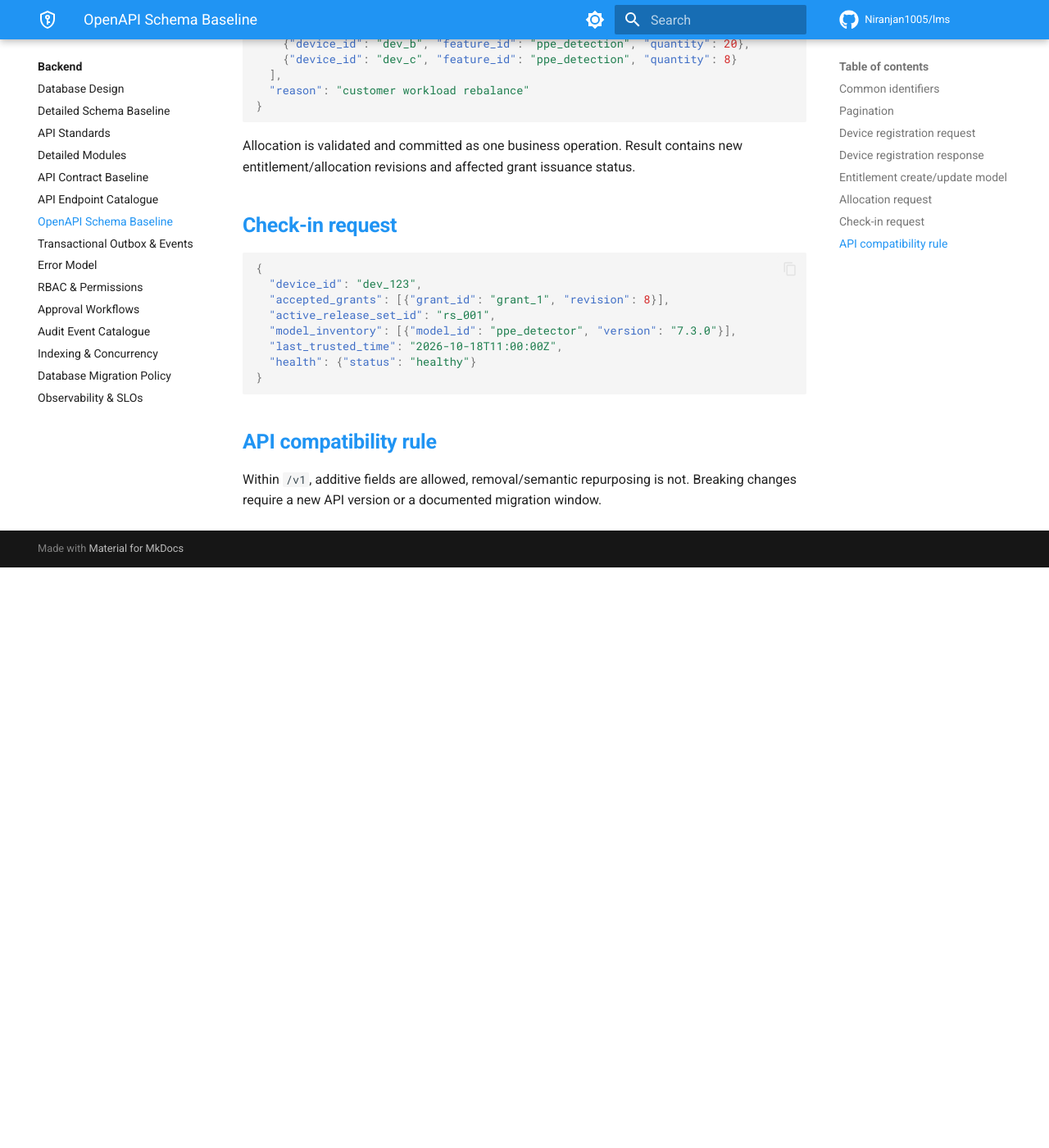
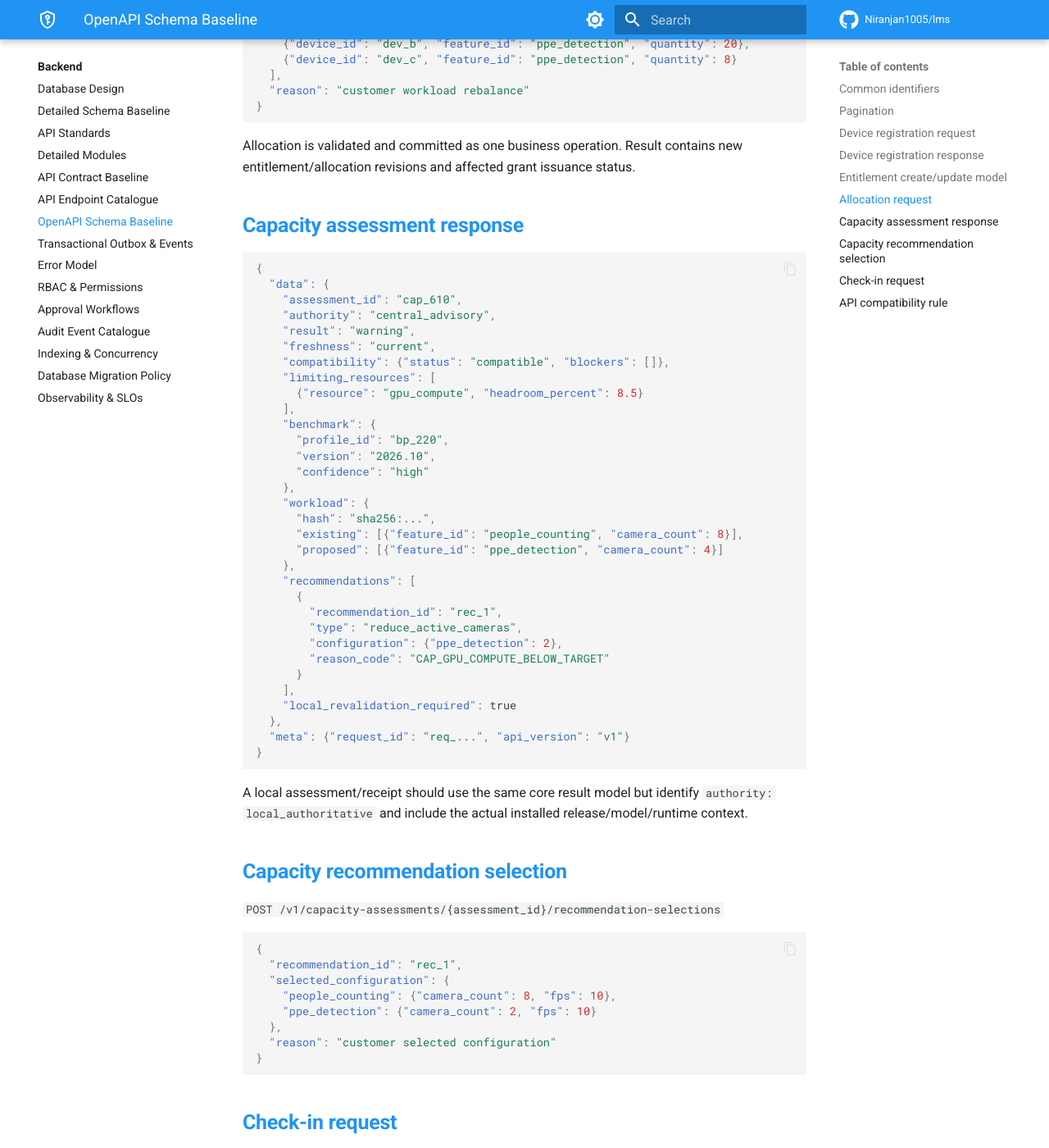
Before and after one commit to Niranjan1005/lms, an MkDocs documentation site: the page built from docs/backend/openapi-schema-baseline.md, in a window 1280 px wide and 1400 px high, scrolled down 1999 px. Shown: the whole window at 82% size. Built offline with MkDocs 1.6.1 and Material for MkDocs 9.7.7, drawn with Linux system fonts in a browser that asks for light colours; comment, search, counter and statistics services are not loaded; before the commit the page ends 2691 px from its top, so only the background shows below that.

Commit message:
docs: add capacity API payload baseline

```diff
--- a/docs/backend/openapi-schema-baseline.md
+++ b/docs/backend/openapi-schema-baseline.md
@@ -93,6 +93,59 @@ All identifiers are opaque strings with stable prefixes. Examples: `cust_`, `sit
 
 Allocation is validated and committed as one business operation. Result contains new entitlement/allocation revisions and affected grant issuance status.
 
+## Capacity assessment response
+
+~~~json
+{
+  "data": {
+    "assessment_id": "cap_610",
+    "authority": "central_advisory",
+    "result": "warning",
+    "freshness": "current",
+    "compatibility": {"status": "compatible", "blockers": []},
+    "limiting_resources": [
+      {"resource": "gpu_compute", "headroom_percent": 8.5}
+    ],
+    "benchmark": {
+      "profile_id": "bp_220",
+      "version": "2026.10",
+      "confidence": "high"
+    },
+    "workload": {
+      "hash": "sha256:...",
+      "existing": [{"feature_id": "people_counting", "camera_count": 8}],
+      "proposed": [{"feature_id": "ppe_detection", "camera_count": 4}]
+    },
+    "recommendations": [
+      {
+        "recommendation_id": "rec_1",
+        "type": "reduce_active_cameras",
+        "configuration": {"ppe_detection": 2},
+        "reason_code": "CAP_GPU_COMPUTE_BELOW_TARGET"
+      }
+    ],
+    "local_revalidation_required": true
+  },
+  "meta": {"request_id": "req_...", "api_version": "v1"}
+}
+~~~
+
+A local assessment/receipt should use the same core result model but identify `authority: local_authoritative` and include the actual installed release/model/runtime context.
+
+## Capacity recommendation selection
+
+`POST /v1/capacity-assessments/{assessment_id}/recommendation-selections`
+
+~~~json
+{
+  "recommendation_id": "rec_1",
+  "selected_configuration": {
+    "people_counting": {"camera_count": 8, "fps": 10},
+    "ppe_detection": {"camera_count": 2, "fps": 10}
+  },
+  "reason": "customer selected configuration"
+}
+~~~
 ## Check-in request
 
 ~~~json
```
